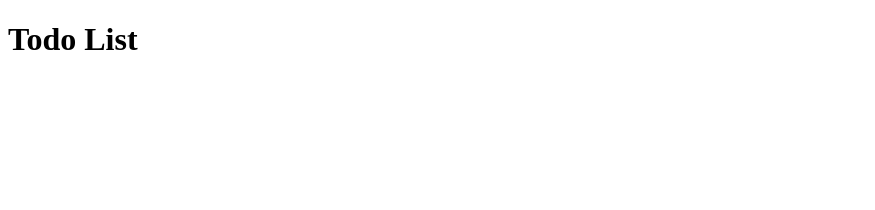
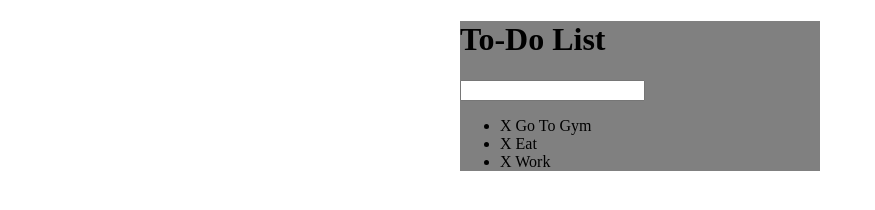
Before and after one commit to XtraHamster/Todo_List, a plain HTML site: page index.html in a window 1280 px wide. Shown: the whole page, without its empty margins (0-875 px from the left). Drawn offline with Linux system fonts and the light colour scheme.

Commit message:
Main HTML
Added main structure of HTML.

```diff
--- a/assets/css/todos.css
+++ b/assets/css/todos.css
@@ -0,0 +1,5 @@
+#container {
+	background-color: grey;
+	width: 360px;
+	margin: 0 auto;
+}
--- a/index.html
+++ b/index.html
@@ -7,7 +7,16 @@
 </head>
 <body>
 
-<h1>Todo List</h1>
+<div id='container'>
+  <h1>To-Do List</h1>
+  <input type="text">
+
+  <ul>
+    <li><span>X</span> Go To Gym</li>
+    <li><span>X</span> Eat</li>
+    <li><span>X</span> Work</li>
+  </ul>
+</div>
 
 <script type="text/javascript" src="assets/js/todos.js"></script>
 </body>
```
